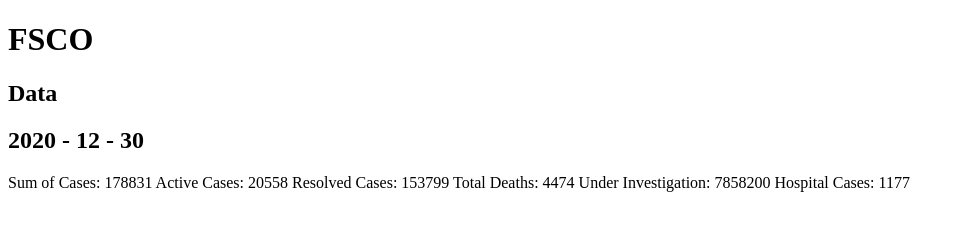
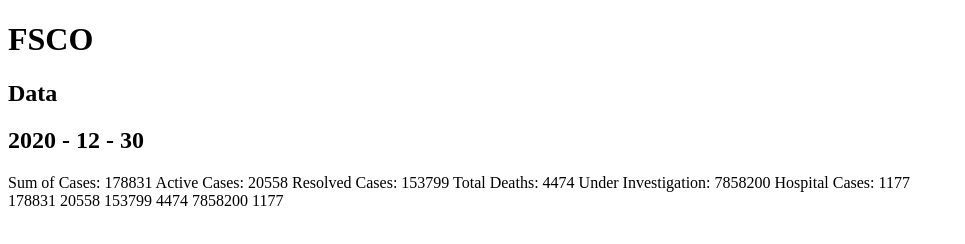
Before and after one commit to anauthdes/Full-Stack-Cases-Ontario, a website: page index.html in a window 1280 px wide. Shown: the whole page, without its empty margins (0-965 px from the left). Drawn offline with nearby package versions, Linux system fonts and the light colour scheme; files whose address does not match are found by name.

Commit message:
Added some display classes for CSS
-Added some display classes for css to make html charts.

```diff
--- a/index.html
+++ b/index.html
@@ -26,6 +26,14 @@
             	<span>Under Investigation: {{investigationcases}}</span>
             	<span>Hospital Cases: {{hospitalcases}}</span>
             </span>
+            <div class="data-display-compiled">
+                <span class="sumcases">{{sumcases}}</span>
+                <span class="activecases">{{activecases}}</span>
+                <span class="curedcases">{{curedcases}}</span>
+                <span class="deathcases">{{deathcases}}</span>
+                <span class="investigationcases">{{investigationcases}}</span>
+                <span class="hospitalcases">{{hospitalcases}}</span>
+            </div>
         </div>
     </div>
 </body>
```
